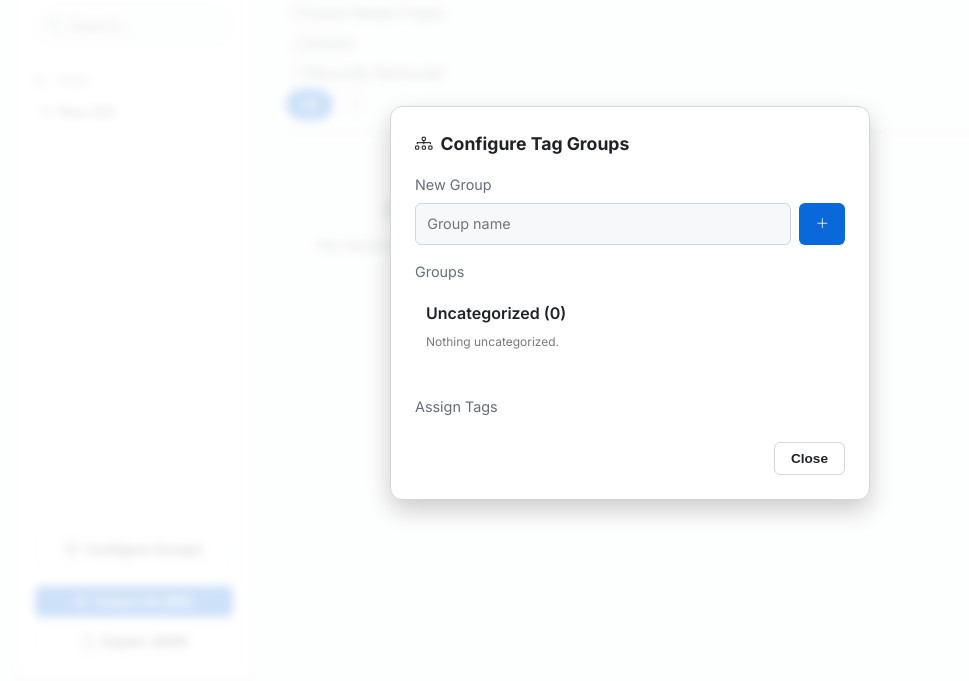
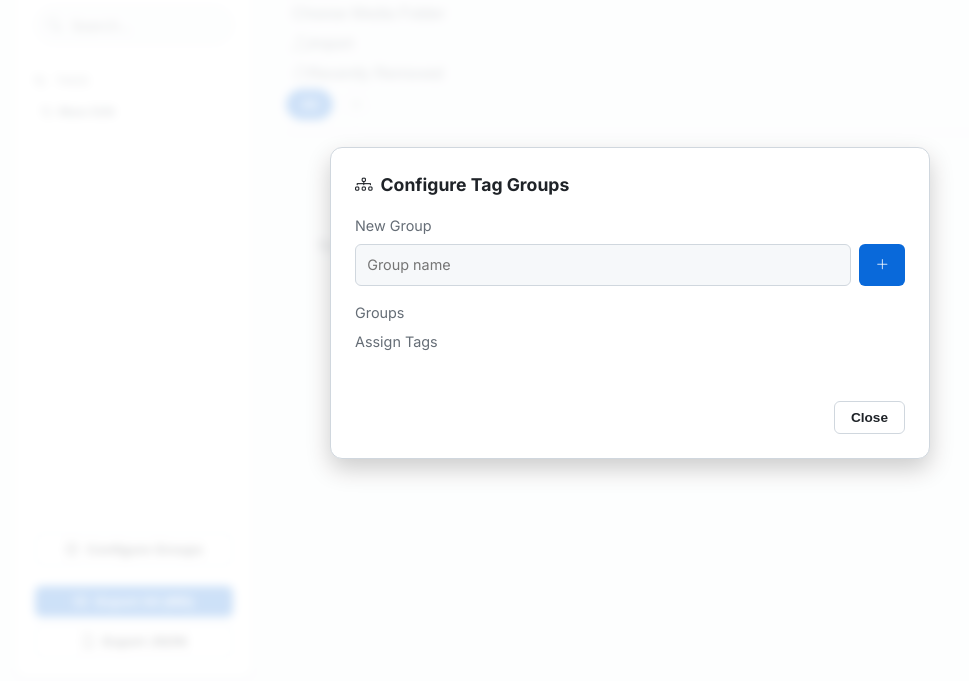
Before and after one commit to pklito/x-storer, a browser extension: page src/dashboard/index.html in a window 1280 px wide. Both pictures are taken after a click on the button "Configure Groups". Shown: the part 97-778 px from the top of the page, without its empty margins (10-979 px from the left). Drawn offline with nearby package versions, Linux system fonts and the light colour scheme; files whose address does not match are found by name.

Commit message:
Better modal layout

```diff
--- a/src/dashboard/app.js
+++ b/src/dashboard/app.js
@@ -237,6 +237,7 @@ function closeTagGroupsModal() {
 
 function renderGroupManageList() {
     groupManageList.replaceChildren();
+    tagAssignList.replaceChildren();
     if (tagAssignList) tagAssignList.style.display = 'none'; // superseded by the per-group cards below
 
     // Union of tags that currently exist on a tweet AND tags that were
@@ -253,7 +254,7 @@ function renderGroupManageList() {
     });
 
     // Custom groups first, 'Uncategorized' last — matches the sidebar.
-    const orderedGroups = tagGroups.filter(g => g !== 'Uncategorized').concat('Uncategorized');
+    const orderedGroups = tagGroups.filter(g => g !== 'Uncategorized')
     orderedGroups.forEach(group => {
         groupManageList.appendChild(buildGroupManageCard(group, (tagsByGroup.get(group) || []).sort()));
     });
@@ -262,11 +263,10 @@ function renderGroupManageList() {
 function buildGroupManageCard(group, tagsInGroup) {
     const card = document.createElement('div');
     card.className = 'group-manage-card';
-    card.style.cssText = 'border:1px solid rgba(255,255,255,0.14);border-radius:8px;padding:10px;margin-bottom:10px;';
 
     const header = document.createElement('div');
-    header.style.cssText = 'display:flex;align-items:center;justify-content:space-between;margin-bottom:8px;';
-        const name = document.createElement('span');
+    header.className = 'group-manage-card-header';
+    const name = document.createElement('span');
     name.textContent = `${group} (${tagsInGroup.length})`;
     name.style.fontWeight = '600';
     header.appendChild(name);
--- a/src/dashboard/index.html
+++ b/src/dashboard/index.html
@@ -144,10 +144,8 @@
                 </div>
             </div>
 
-            <div class="form-label-margin">
                 <label class="form-label">Groups</label>
                 <div id="group-manage-list" class="group-manage-list"></div>
-            </div>
 
             <div class="form-label-margin">
                 <label class="form-label">Assign Tags</label>
--- a/src/dashboard/styles.css
+++ b/src/dashboard/styles.css
@@ -60,7 +60,6 @@ body {
 
 /* Layout */
 .app-container {
-    max-width: 1600px;
     margin: 0 auto;
     padding: 1.5rem;
     display: grid;
@@ -546,7 +545,10 @@ body {
 }
 
 .modal.modal-wide {
-    max-width: 480px;
+    max-width: 600px;
+    flex-direction: column;
+    max-height: 90vh;
+    display: flex;
 }
 
 .modal-title {
@@ -588,10 +590,11 @@ body {
 
 .group-manage-list,
 .tag-assign-list {
+    flex: 1;
     display: flex;
     flex-direction: column;
     gap: 0.4rem;
-    max-height: 180px;
+    max-height: 500px;
     overflow-y: auto;
     padding-right: 4px;
 }
@@ -612,6 +615,20 @@ body {
     font-size: 0.85rem;
     color: var(--text-secondary);
     padding: 0.5rem 0;
+}
+
+.group-manage-card {
+    border:1px solid var(--card-border);
+    border-radius:2px;
+    padding:3px;
+    margin-bottom:3px;
+}
+
+.group-manage-card-header {
+    display:flex;
+    align-items:center;
+    justify-content:space-between;
+    margin-bottom:3px;
 }
 
 .group-select {
```
